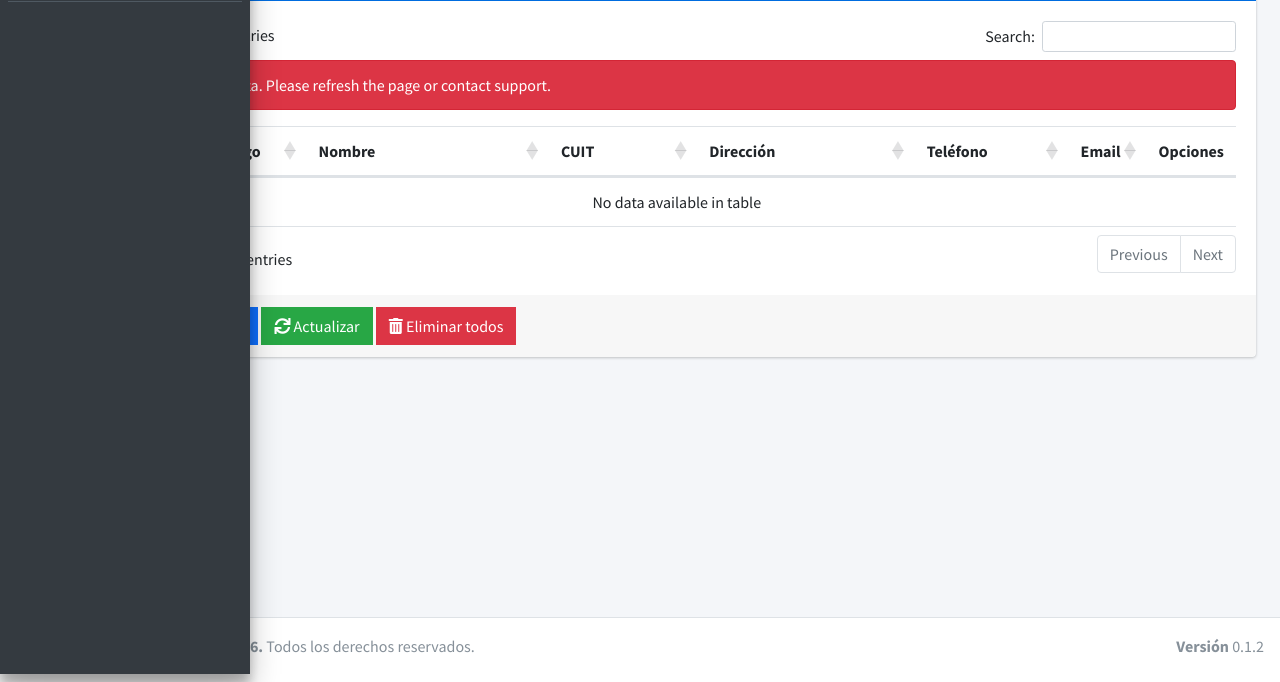
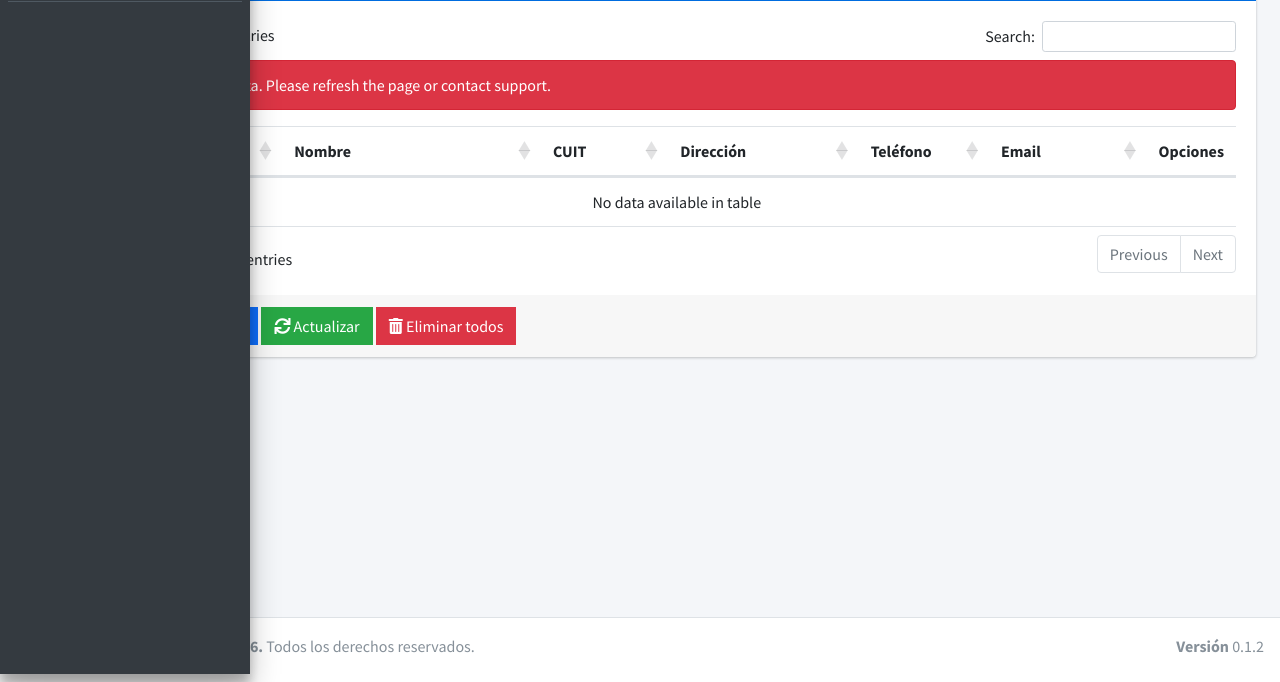
Before and after one commit to galeanolukas/SitioMTCRM, a Django app: template core/erp/templates/supplier/list.html in a window 1280 px wide. Shown: the part 118-800 px from the top of the page. Run offline with Django 4.2, Linux system fonts and the light colour scheme; tables that the repository leaves empty hold one stand-in row (values such as "Sample post"); the template is opened without the code that fills it: values that come from a table or form of the project are taken from there, most other values are stand-ins (such as "Sample title", 1, 10 or a date in 2020); grey boxes marked "Sample" are stand-in pictures; parts of the project's set-up code (start-up, migrations or seed data) failed here and were passed over; some libraries are stand-ins or nearby versions.

Commit message:
Ajustar anchos de columnas en listado de proveedores
- Reducir ID de 8% a 5%
- Reducir CUIT de 15% a 12%
- Reducir Direccion de 22% a 18%
- Reducir Telefono de 15% a 12%
- Aumentar Opciones de 10% a 8% para que los botones sean visibles

```diff
--- a/core/erp/templates/supplier/list.html
+++ b/core/erp/templates/supplier/list.html
@@ -6,14 +6,14 @@
 
 {% block columns %}
   <tr>
-    <th style="width: 08%;">ID</th>
+    <th style="width: 05%;">ID</th>
     <th style="width: 10%;">Código</th>
     <th style="width: 25%;">Nombre</th>
-    <th style="width: 15%;">CUIT</th>
-    <th style="width: 22%;">Dirección</th>
-    <th style="width: 15%;">Teléfono</th>
+    <th style="width: 12%;">CUIT</th>
+    <th style="width: 18%;">Dirección</th>
+    <th style="width: 12%;">Teléfono</th>
     <th style="width: 15%;">Email</th>
-    <th style="width: 10%;">Opciones</th>
+    <th style="width: 08%;">Opciones</th>
   </tr>
 {% endblock %}
 
```
